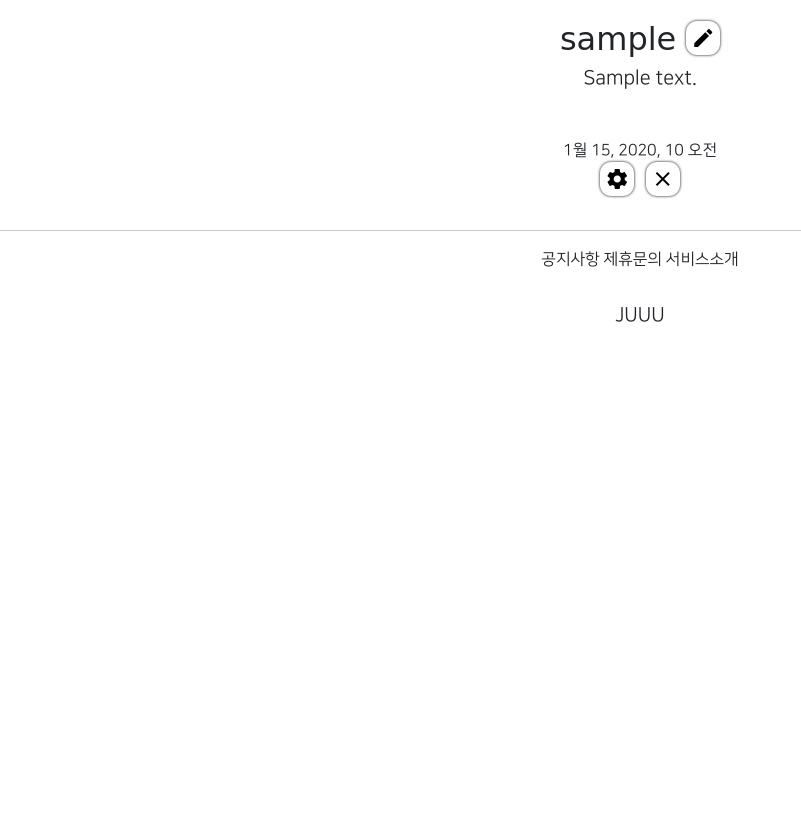
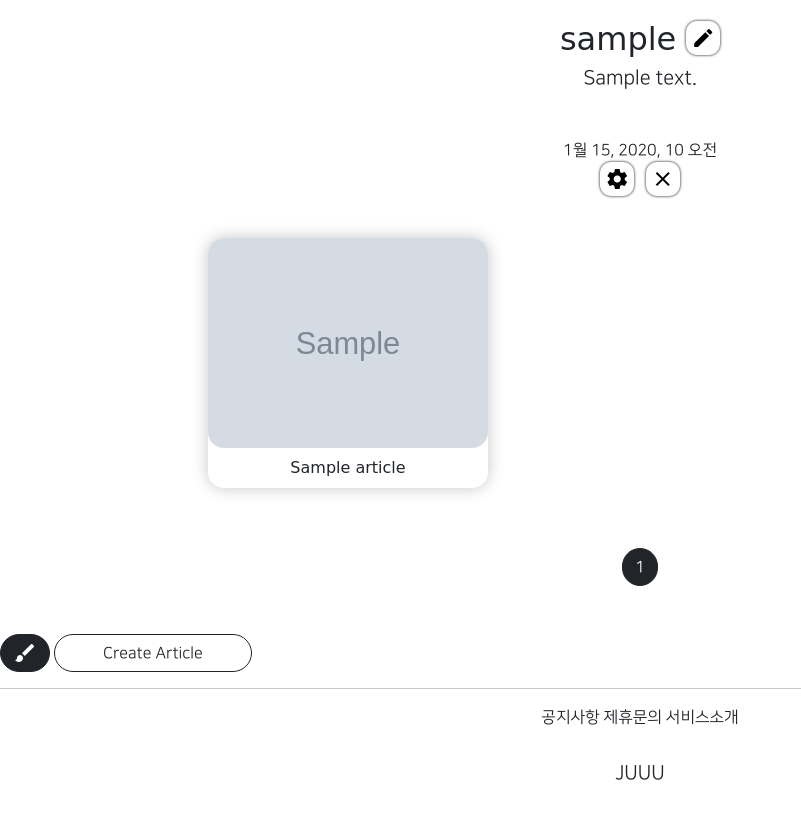
Before and after one commit to Lee-JuHwan/gis4_2, a Django app: page /accounts/detail/1 in a window 1280 px wide. Shown: the part 469-1286 px from the top of the page, without its empty margins (0-801 px from the left). Before the commit the page ends 791 px from the top, so only its background shows below. Run offline with Django 3.2, Linux system fonts and the light colour scheme; a user stored in the database is signed in; tables that the repository leaves empty hold one stand-in row (values such as "Sample post"); grey boxes marked "Sample" are stand-in pictures; parts of the project's set-up code (start-up, migrations or seed data) failed here and were passed over; some libraries are stand-ins or nearby versions; some web fonts are replaced.

Commit message:
8/18 commit 3 - account Detail - article List

```diff
--- a/accountapp/templates/accountapp/detail.html
+++ b/accountapp/templates/accountapp/detail.html
@@ -48,4 +48,8 @@
 
     </div>
 
+    <div>
+        {% include 'snippets/List_fragment.html' with article_list=object_list %}
+    </div>
+
 {% endblock %}
--- a/accountapp/views.py
+++ b/accountapp/views.py
@@ -8,10 +8,13 @@ from django.shortcuts import render
 from django.urls import reverse, reverse_lazy
 from django.utils.decorators import method_decorator
 from django.views.generic import CreateView, DetailView, UpdateView, DeleteView
+from django.views.generic.list import MultipleObjectMixin
 
 from accountapp.decorators import account_ownership_required
 from accountapp.forms import AccountCreationForm
 from accountapp.models import NewModel
+from articleapp.models import Article
+
 
 @login_required(login_url=reverse_lazy('accountapp:login'))
 def hello_world(request):
@@ -42,10 +45,17 @@ class AccountCreateView(CreateView):
     template_name ='accountapp/create.html'
 
 
-class AccountDetailView(DetailView):
+class AccountDetailView(DetailView, MultipleObjectMixin):
     model = User
     context_object_name = 'target_user'   #이미 존재하는 유저에 대한 접근이 필요할떄 사용
     template_name = 'accountapp/detail.html'
+
+    paginate_by = 20
+
+    def get_context_data(self, **kwargs):
+        article_list = Article.objects.filter(writer=self.object)
+        return super().get_context_data(object_list=article_list, **kwargs)
+
 
 has_ownership = [login_required, account_ownership_required]
 
```
